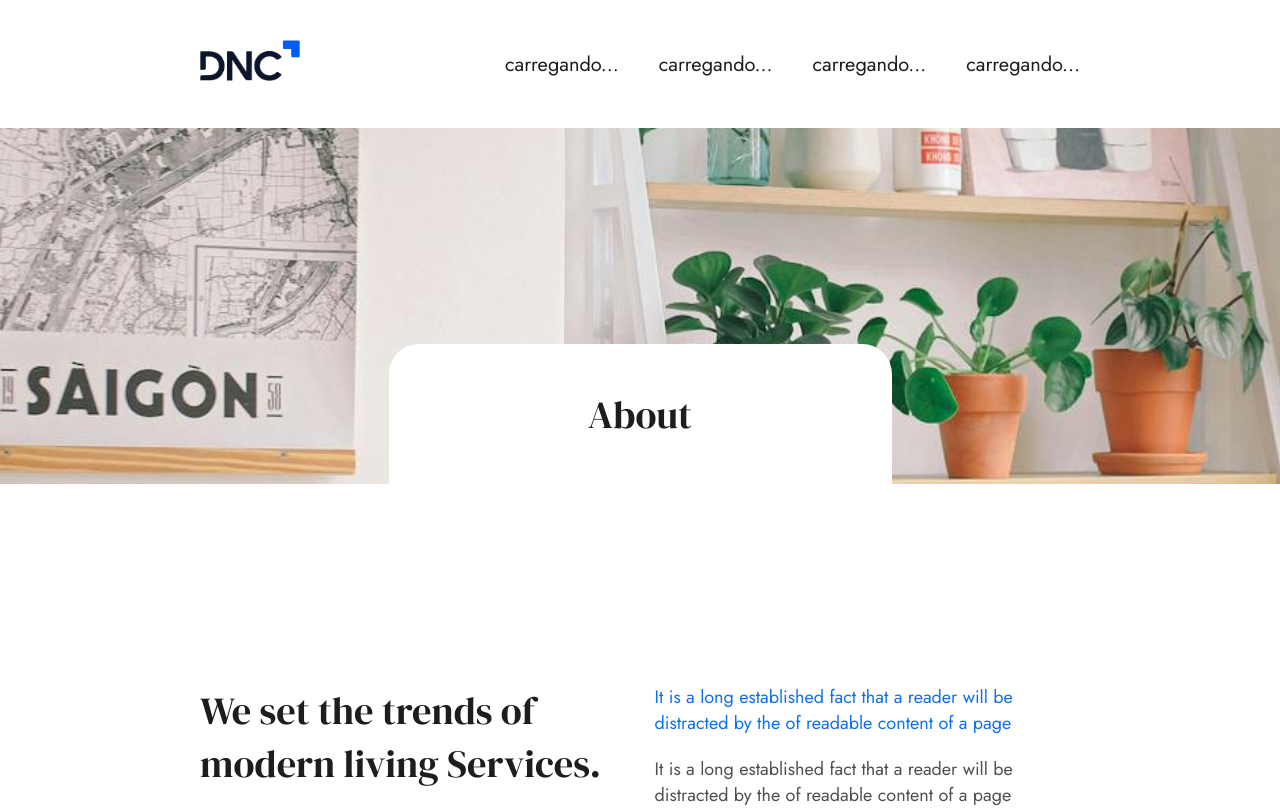
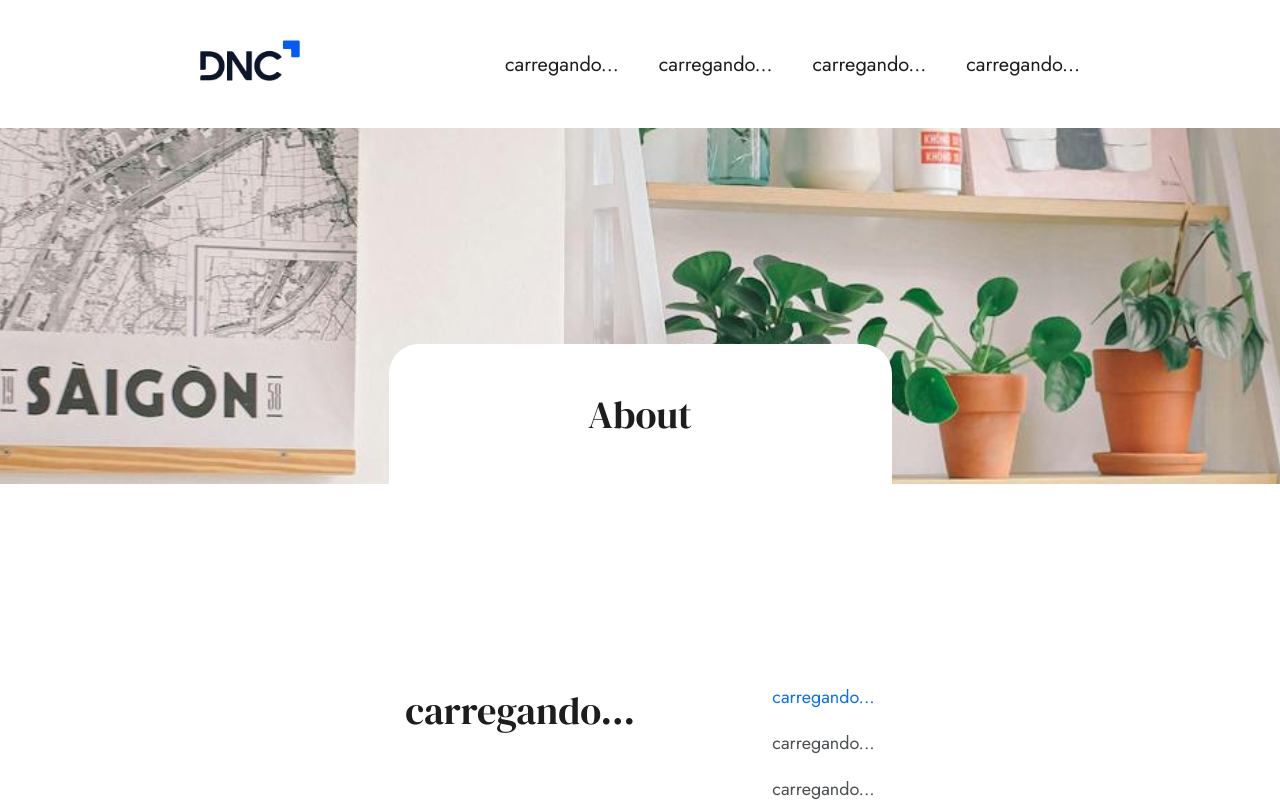
Before and after one commit to hashiraofcode/aprendendoReact, a React (Vite) app in the folder dnc-arq-valmir-neto/: page /about in a window 1280 px wide. Shown: the top 808 px of the page. Built offline with nearby package versions, Linux system fonts and the light colour scheme; no server answers.

Commit message:
context projects concluida

```diff
--- a/dnc-arq-valmir-neto/src/components/About/about.css
+++ b/dnc-arq-valmir-neto/src/components/About/about.css
@@ -8,7 +8,9 @@
     row-gap: 2rem;
 }
 
-
+h3.title-about-content.font-other-titles {
+    min-width: 40%;
+}
 
 @media  (min-width: 1024px){
        .container.aboutContent {
--- a/dnc-arq-valmir-neto/src/components/About/about.jsx
+++ b/dnc-arq-valmir-neto/src/components/About/about.jsx
@@ -1,14 +1,27 @@
 import '../About/about.css'
+import { useContext } from 'react';
+
+//CONTEXTO
+import { AppContext } from '../../context/textsContext';
+
+// UTILITS
+import { callBackDefaultContent } from '../../utilits/callBackDefaultContent';
+
 
 function About() {
+    const contextData = useContext(AppContext);
+    const contentApplication = contextData?.contentApplication;
+    const language = contextData?.language;
+
+
     return (
         <div className="container aboutContent flex-container">
-            <h3 className='title-about-content font-other-titles'>We set the trends of modern living  Services.</h3>
-                <div className="content-wrapper flex-container flex-direction">
-                    <p className='text-primary font-text'>It is a long established fact that a reader will be distracted by the of readable content of a page</p>
-                    <p className='text-tertiary font-text'>It is a long established fact that a reader will be distracted by the of readable content of a page</p>
-                    <p className='text-tertiary font-text'>It is a long established fact that a reader will be distracted by the of readable content of a page</p>
-                </div>
+            <h3 className='title-about-content font-other-titles'>{callBackDefaultContent(contentApplication, language, 'about','title')}</h3>
+            <div className="content-wrapper flex-container flex-direction">
+                <p className='text-primary font-text'>{callBackDefaultContent(contentApplication, language, 'about','p1')}</p>
+                <p className='text-tertiary font-text'>{callBackDefaultContent(contentApplication, language, 'about','p2')}</p>
+                <p className='text-tertiary font-text'>{callBackDefaultContent(contentApplication, language, 'about','p3')}</p>
+            </div>
         </div>
     )
 }
```
